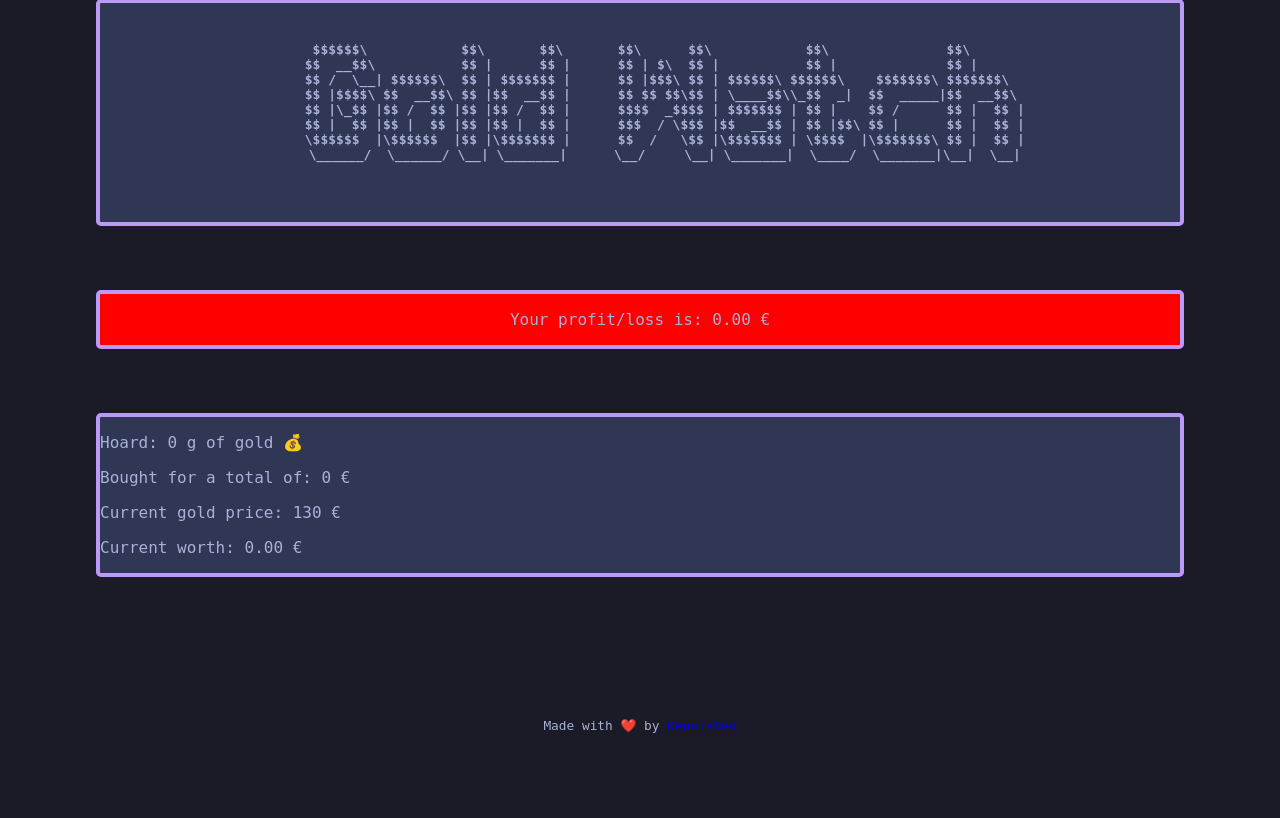
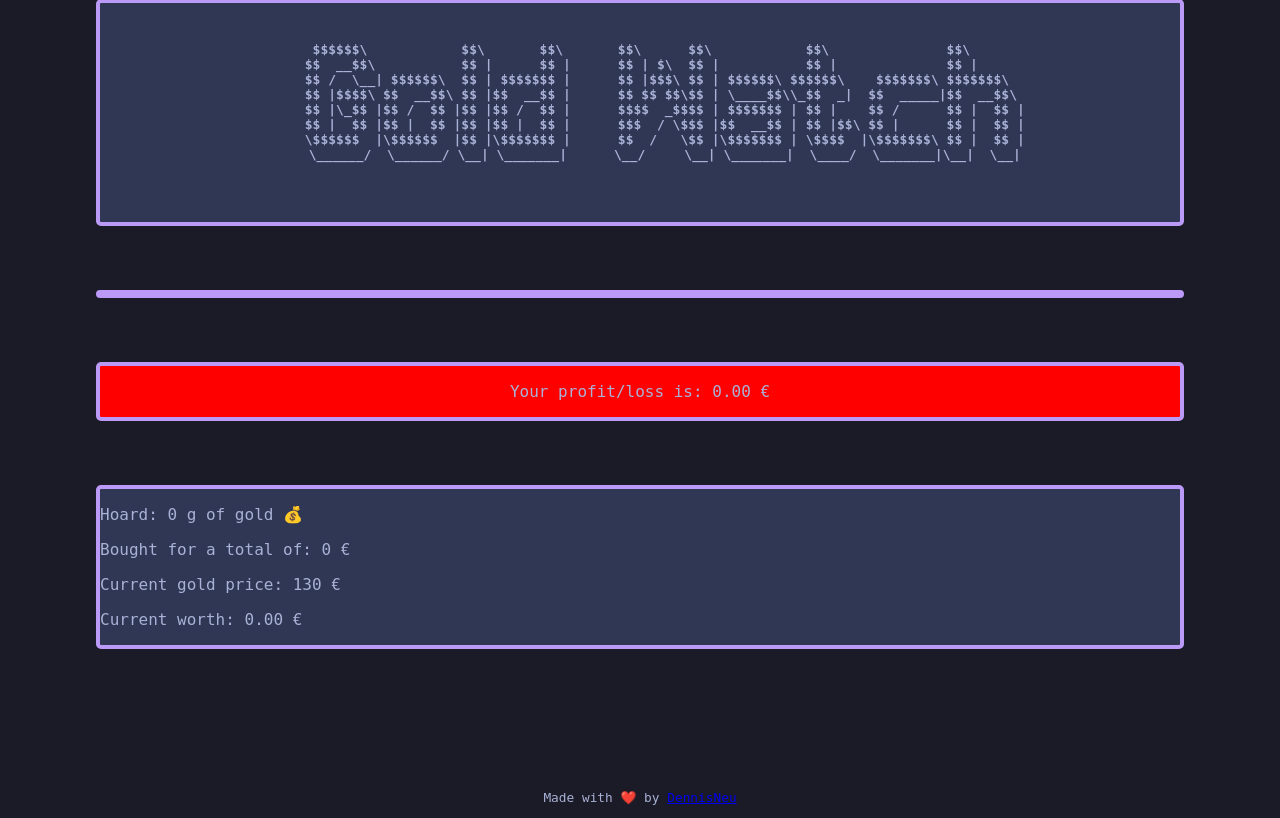
Before and after one commit to DennisNeu/goldwatch, a Django app: page / in a window 1280 px wide. Shown: the part 46-864 px from the top of the page. Before the commit the page ends 779 px from the top, so only its background shows below. Run offline with Django 5.2, Linux system fonts and the light colour scheme; data that the repository does not hold is empty.

Commit message:
Restructure

```diff
--- a/goldwatch/gold/templates/index.html
+++ b/goldwatch/gold/templates/index.html
@@ -29,6 +29,10 @@
 
                 </pre>
             </h1>
+            <section class="purchases box">
+
+            </section>
+            <section class="info">
                 <section class="box" id="profit">
                     <p>Your profit/loss is: <span id="gold-worth">{{ calculation }}</span> €</p>
                 </section>
@@ -37,6 +41,7 @@
                     <p>Bought for a total of: {{ total_price }} €</p>
                     <p>Current gold price: {{ current_gold_price }} €</p>
                     <p>Current worth: {{ current_gold_worth }} €</p>
+                </section>
             </section>
         </main>
     </section>
```
Lines whose indentation alone changed are shown as unchanged.
